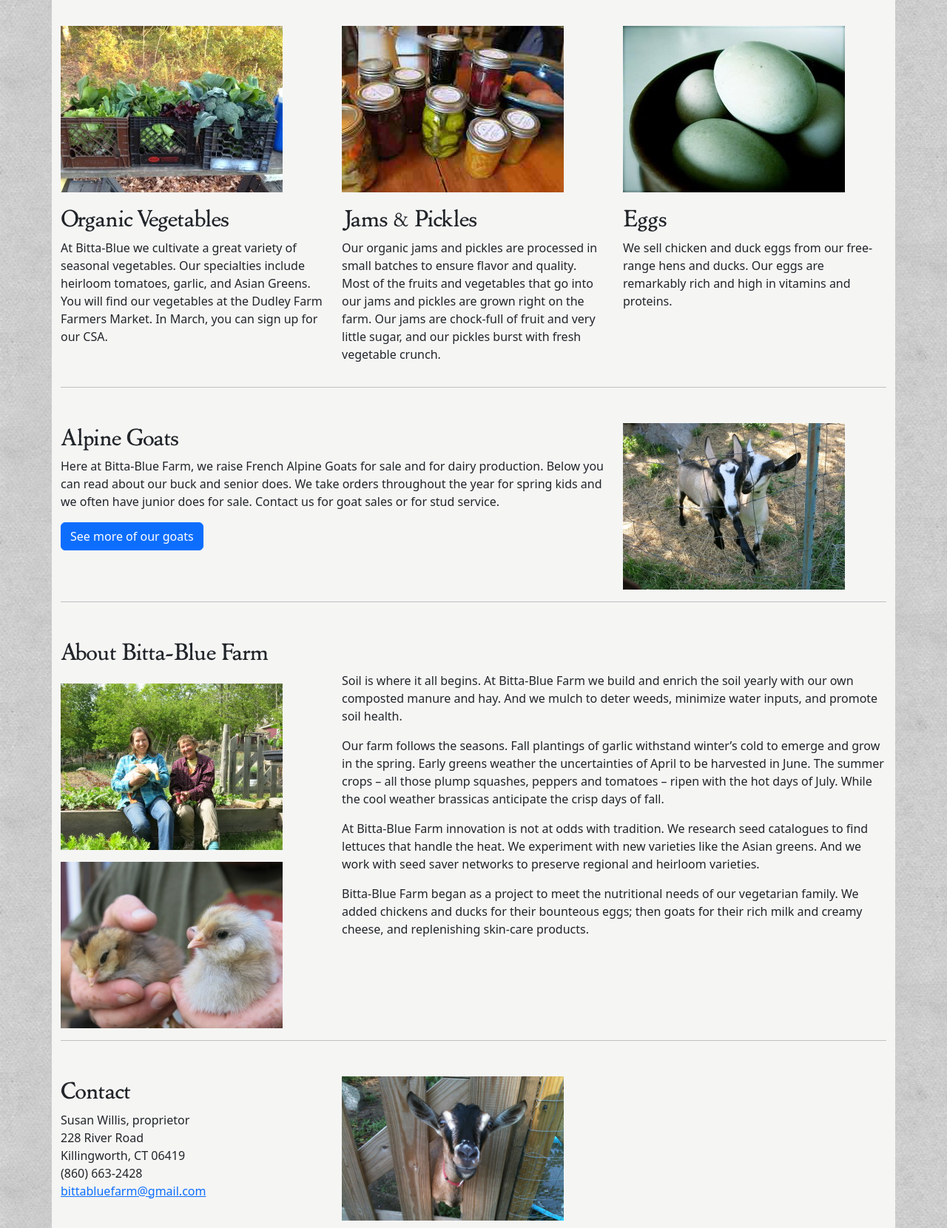
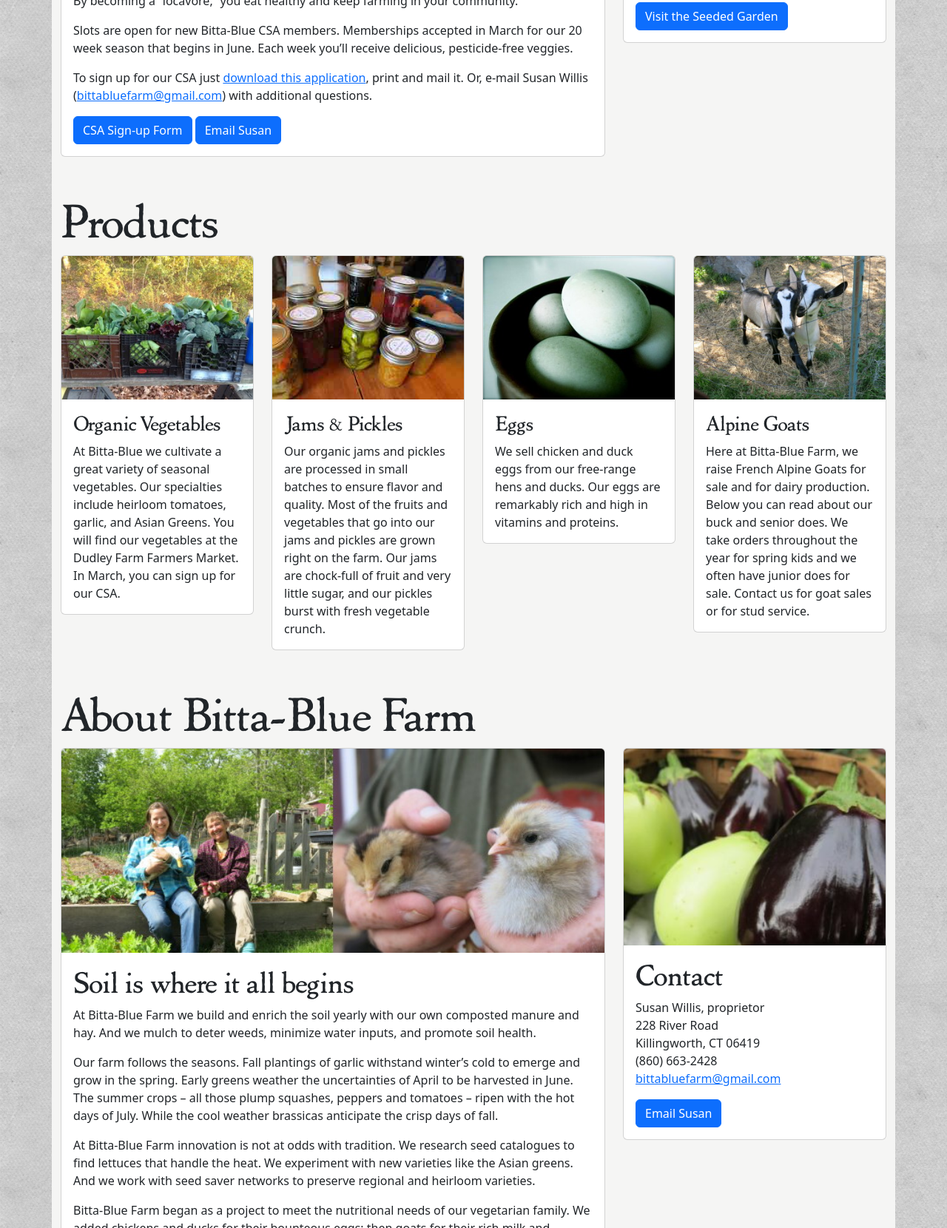
Before and after one commit to corylown/bitta-blue-farm, a plain HTML site: page index.html in a window 1280 px wide. Shown: the part 1140-2800 px from the top of the page at 74% size. Drawn offline with nearby package versions, Linux system fonts and the light colour scheme.

Commit message:
Card all the things

```diff
--- a/assets/styles/stylesheet.css
+++ b/assets/styles/stylesheet.css
@@ -8,11 +8,13 @@
 
 body {
 	background-image: url('../images/background.jpg');
+    scroll-padding-top: 1000px;
 }
 
 #content {
 	background-color: #F5F5F4;
 }
+
 
 h1, h2, h3, h4, h5, .navbar-brand {
 	font-family: 'marco_poloregular';
--- a/index.html
+++ b/index.html
@@ -34,7 +34,7 @@
 
       <!-- NAVIGATION  -->
 
-      <nav class="navbar navbar-expand-lg navbar-dark bg-dark">
+      <nav class="navbar navbar-expand-lg navbar-dark bg-dark sticky-top">
         <div class="container-fluid">
         <a class="navbar-brand" href="#home">Bitta-Blue Farm</a>
         <button class="navbar-toggler" type="button" data-bs-toggle="collapse" data-bs-target="#navbarText" aria-controls="navbarText" aria-expanded="false" aria-label="Toggle navigation">
@@ -50,9 +50,6 @@
           </li>
           <li class="nav-item">
             <a class="nav-link" href="#products">Products</a>
-          </li>
-          <li class="nav-item">
-            <a class="nav-link" href="#alpineGoats">Alpine Goats</a>
           </li>
           <li class="nav-item">
             <a class="nav-link" href="#about">About</a>
@@ -99,85 +96,82 @@
     </div>
       -->
 
-    <!-- PHOTO ROW ONE -->
-
-    <div id="photoRowOne" class="row mt-5 mb-3">
-      <div class="col-lg-4">
-          <img src="assets/images/csa-01.jpg" class="img-fluid">
-      </div>
-      <div class="col-lg-4">
-          <img src="assets/images/csa-02.jpg" class="img-fluid">
-      </div>
-      <div class="col-lg-4">
-        <img src="assets/images/gardening-workshops.jpg" class="img-fluid">
-      </div>
-    </div>
-
     <!-- SERVICES  -->
 
-    <div id="services" class="row">
-
+    <div id="services" class="row mt-5 mb-5">
+      <h2 class="display-3">Services</h2>
       <!-- CSA  -->
 
       <div id="csa" class="col-lg-8">
-        <h2>CSA</h2>
-        <p>Welcome to Bitta-Blue CSA. We are a family farm in Killingworth, Connecticut, partnered with 30 households that strive together to support sustainable farming. If you love local, fresh, organic produce, join our CSA and meet other families with a keen interest in wholesome eating. Weekly vegetable pickups at the farm provide opportunities for exchanging food tips and recipes, learning about vegetable selections, and visiting with the chickens, ducks and goats.</p>
-        <p>Community Sponsored Agriculture puts consumers and growers in a direct relationship that eliminates the huge distance and expenditure of fossil fuels that typify supermarket produce. By becoming a “locavore,” you eat healthy and keep farming in your community.</p>
-        <p>Slots are open for new Bitta-Blue CSA members. Memberships accepted in March for our 20 week season that begins in June. Each week you’ll receive delicious, pesticide-free veggies.</p>
-        <p>To sign up for our CSA just <a href="assets/files/bittabluecsa.pdf">download this application</a>, print and mail it. Or, e-mail Susan Willis (<a href="mailto:bittabluefarm@gmail.com">bittabluefarm@gmail.com</a>) with additional questions.</p>
+        <div class="card">
+          <img src="assets/images/csa-03.jpg" class="card-img-top" alt="...">
+          <div class="card-body">
+            <h3 class="card-title display-6">Community Sponsored Agriculture</h3>
+            <p class="card-text">Welcome to Bitta-Blue CSA. We are a family farm in Killingworth, Connecticut, partnered with 30 households that strive together to support sustainable farming. If you love local, fresh, organic produce, join our CSA and meet other families with a keen interest in wholesome eating. Weekly vegetable pickups at the farm provide opportunities for exchanging food tips and recipes, learning about vegetable selections, and visiting with the chickens, ducks and goats.</p>
+            <p class="card-text">Community Sponsored Agriculture puts consumers and growers in a direct relationship that eliminates the huge distance and expenditure of fossil fuels that typify supermarket produce. By becoming a “locavore,” you eat healthy and keep farming in your community.</p>
+            <p class="card-text">Slots are open for new Bitta-Blue CSA members. Memberships accepted in March for our 20 week season that begins in June. Each week you’ll receive delicious, pesticide-free veggies.</p>
+            <p class="card-text">To sign up for our CSA just <a href="assets/files/bittabluecsa.pdf">download this application</a>, print and mail it. Or, e-mail Susan Willis (<a href="mailto:bittabluefarm@gmail.com">bittabluefarm@gmail.com</a>) with additional questions.</p>
+            <a href="assets/files/bittabluecsa.pdf" class="btn btn-primary">CSA Sign-up Form</a>
+            <a href="mailto:bittabluefarm@gmail.com" class="btn btn-primary">Email Susan</a>
+          </div>
+        </div>
       </div>
 
       <!-- GARDENING WORKSHOPS  -->
 
       <div id="gardeningWorkshops" class="col-lg-4">
-        <h2>Gardening Workshops</h2>
-        <p>Bitta-Blue Farm is now hosting gardening workshops! Learn how to grow vegetables and flowers from planning to planting using organic and sustainable gardening practices. For class descriptions, dates and registration please visit: <a href="https://www.theseededgarden.com/">The Seeded Garden</a></p>
+        <div class="card">
+          <img src="assets/images/gardening-workshops.jpg" class="card-img-top" alt="...">
+          <div class="card-body">
+            <h3 class="card-title display-6">Gardening Workshops</h3>
+            <p class="card-text">Bitta-Blue Farm is now hosting gardening workshops! Learn how to grow vegetables and flowers from planning to planting using organic and sustainable gardening practices. For class descriptions, dates and registration please visit: <a href="https://www.theseededgarden.com/">The Seeded Garden</a></p>
+            <a href="https://www.theseededgarden.com/" class="btn btn-primary">Visit the Seeded Garden</a>
           </div>
         </div>
-
-    <!-- PHOTO ROW TWO -->
-
-    <div id="photoRowTwo" class="row mt-5 mb-3">
-      <div class="col-lg-4">
-        <img src="assets/images/organic-vegetables.jpg" class="img-fluid">
-      </div>
-      <div class="col-lg-4">
-        <img src="assets/images/jams-and-pickles.jpg" class="img-fluid">
-      </div>
-      <div class="col-lg-4">
-        <img src="assets/images/eggs.jpg" class="img-fluid">
       </div>
     </div>
 
     <!-- PRODUCTS  -->
 
-    <div id="products" class="row">
-      <div class="col-lg-4">
-        <h2>Organic Vegetables</h2>
-        <p>At Bitta-Blue we cultivate a great variety of seasonal vegetables. Our specialties include heirloom tomatoes, garlic, and Asian Greens. You will find our vegetables at the Dudley Farm Farmers Market. In March, you can sign up for our CSA.</p>
-      </div>
-      <div class="col-lg-4">
-        <h2>Jams &amp; Pickles</h2>
-        <p>Our organic jams and pickles are processed in small batches to ensure flavor and quality. Most of the fruits and vegetables that go into our jams and pickles are grown right on the farm. Our jams are chock-full of fruit and very little sugar, and our pickles burst with fresh vegetable crunch.</p>
-      </div>
-      <div class="col-lg-4">
-        <h2>Eggs</h2>
-        <p>We sell chicken and duck eggs from our free-range hens and ducks. Our eggs are remarkably rich and high in vitamins and proteins.</p>
+    <div id="products" class="row mt-5 mb-5">
+
+      <h2 class="display-3">Products</h2>
+
+      <div class="col-lg-3">
+        <div class="card">
+          <img src="assets/images/organic-vegetables.jpg" class="card-img-top" alt="...">
+          <div class="card-body">
+            <h3 class="card-title">Organic Vegetables</h3>
+            <p class="card-text">At Bitta-Blue we cultivate a great variety of seasonal vegetables. Our specialties include heirloom tomatoes, garlic, and Asian Greens. You will find our vegetables at the Dudley Farm Farmers Market. In March, you can sign up for our CSA.</a></p>
           </div>
         </div>
-
-    <hr>
-
-    <!-- ALPINE GOATS  -->
-
-    <div id="alpineGoats" class="row mt-5">
-      <div class="col-lg-8">
-        <h2>Alpine Goats</h2>
-        <p>Here at Bitta-Blue Farm, we raise French Alpine Goats for sale and for dairy production. Below you can read about our buck and senior does. We take orders throughout the year for spring kids and we often have junior does for sale. Contact us for goat sales or for stud service.</p>
-        <a class="btn btn-primary" data-bs-toggle="collapse" href="#collapseExample" role="button" aria-expanded="false" aria-controls="collapseExample">See more of our goats</a>
       </div>
-      <div class="col-lg-4">
-        <img src="assets/images/alpine-goats.jpg" class="img-fluid">
+      <div class="col-lg-3">
+        <div class="card">
+          <img src="assets/images/jams-and-pickles.jpg" class="card-img-top" alt="...">
+          <div class="card-body">
+            <h3 class="card-title">Jams &amp; Pickles</h3>
+            <p class="card-text">Our organic jams and pickles are processed in small batches to ensure flavor and quality. Most of the fruits and vegetables that go into our jams and pickles are grown right on the farm. Our jams are chock-full of fruit and very little sugar, and our pickles burst with fresh vegetable crunch.</p>
+          </div>
+        </div>
+      </div>
+      <div class="col-lg-3">
+        <div class="card">
+          <img src="assets/images/eggs.jpg" class="card-img-top" alt="...">
+          <div class="card-body">
+            <h3 class="card-title">Eggs</h3>
+            <p class="card-text">We sell chicken and duck eggs from our free-range hens and ducks. Our eggs are remarkably rich and high in vitamins and proteins.</p>
+          </div>
+        </div>
+      </div>
+      <div class="col-lg-3">
+        <div class="card">
+          <img src="assets/images/alpine-goats.jpg" class="card-img-top" alt="...">
+          <div class="card-body">
+            <h3 class="card-title">Alpine Goats</h3>
+            <p class="card-text">Here at Bitta-Blue Farm, we raise French Alpine Goats for sale and for dairy production. Below you can read about our buck and senior does. We take orders throughout the year for spring kids and we often have junior does for sale. Contact us for goat sales or for stud service.</p>
+          </div>
+        </div>
       </div>
     </div>
 
@@ -424,51 +418,41 @@
       </div>
     </div>
 
-    <hr>
 
-    <!-- ABOUT  -->
+    <div id="about" class="row mt-5 mb-5 pb-5">
+      <h2 class="display-3">About Bitta-Blue Farm</h2>
 
-    <div id="about" class="row mt-5">
-      <h2>About Bitta-Blue Farm</h2>
-      <div class="col-lg-4 mt-3">
-        <div class="row mb-3">
-          <div class="col-lg-12">
-            <img src="assets/images/about-01.jpg" class="img-fluid">
-          </div>
-        </div>
-        <div class="row">
-          <div class="col-lg-12">
-            <img src="assets/images/about-02.jpg" class="img-fluid">
-          </div>
-        </div>
-      </div>
-      <div class="col-lg-8">
-        <p>Soil is where it all begins. At Bitta-Blue Farm we build and enrich the soil yearly with our own composted manure and hay. And we mulch to deter weeds, minimize water inputs, and promote soil health.</p>
-        <p>Our farm follows the seasons. Fall plantings of garlic withstand winter’s cold to emerge and grow in the spring. Early greens weather the uncertainties of April to be harvested in June. The summer crops – all those plump squashes, peppers and tomatoes – ripen with the hot days of July. While the cool weather brassicas anticipate the crisp days of fall.</p>
-        <p>At Bitta-Blue Farm innovation is not at odds with tradition. We research seed catalogues to find lettuces that handle the heat. We experiment with new varieties like the Asian greens. And we work with seed saver networks to preserve regional and heirloom varieties.</p>
-        <p>Bitta-Blue Farm began as a project to meet the nutritional needs of our vegetarian family. We added chickens and ducks for their bounteous eggs; then goats for their rich milk and creamy cheese, and replenishing skin-care products.</p>
+      <!-- About  -->
+
+      <div id="csa" class="col-lg-8">
+        <div class="card">
+          <img src="assets/images/about-03.jpg" class="card-img-top" alt="...">
+          <div class="card-body">
+            <h3 class="card-title display-6">Soil is where it all begins</h3>
+            <p class="card-text">At Bitta-Blue Farm we build and enrich the soil yearly with our own composted manure and hay. And we mulch to deter weeds, minimize water inputs, and promote soil health.</p>
+            <p class="card-text">Our farm follows the seasons. Fall plantings of garlic withstand winter’s cold to emerge and grow in the spring. Early greens weather the uncertainties of April to be harvested in June. The summer crops – all those plump squashes, peppers and tomatoes – ripen with the hot days of July. While the cool weather brassicas anticipate the crisp days of fall.</p>
+            <p class="card-text">At Bitta-Blue Farm innovation is not at odds with tradition. We research seed catalogues to find lettuces that handle the heat. We experiment with new varieties like the Asian greens. And we work with seed saver networks to preserve regional and heirloom varieties.</p>
+            <p class="card-text">Bitta-Blue Farm began as a project to meet the nutritional needs of our vegetarian family. We added chickens and ducks for their bounteous eggs; then goats for their rich milk and creamy cheese, and replenishing skin-care products.</p>            </div>
         </div>
       </div>
 
-    <hr>
+      <!-- GARDENING WORKSHOPS  -->
 
-    <!-- CONTACT  -->
-
-    <div id="contact" class="row mt-5 pb-5">
-      <div class="col-lg-4">
-        <h2>Contact</h2>
-        <address>
+      <div id="gardeningWorkshops" class="col-lg-4">
+        <div class="card">
+          <img src="assets/images/gardening-workshops.jpg" class="card-img-top" alt="...">
+          <div class="card-body">
+            <h3 class="card-title display-6">Contact</h3>
+            <address class="card-text">
               Susan Willis, proprietor<br>
               228 River Road<br>
               Killingworth, CT 06419<br>
               (860) 663-2428<br>
               <a href="mailto:bittabluefarm@gmail.com">bittabluefarm@gmail.com</a><br>
               </address>
+            <a href="mailto:bittabluefarm@gmail.com" class="btn btn-primary">Email Susan</a>
           </div>
-      <div class="col-lg-4">
-        <img src="assets/images/contact-01.jpg" class="img-fluid">
         </div>
-      <div class="col-lg-4">
       </div>
     </div>
 
```
Lines whose indentation alone changed are shown as unchanged.
